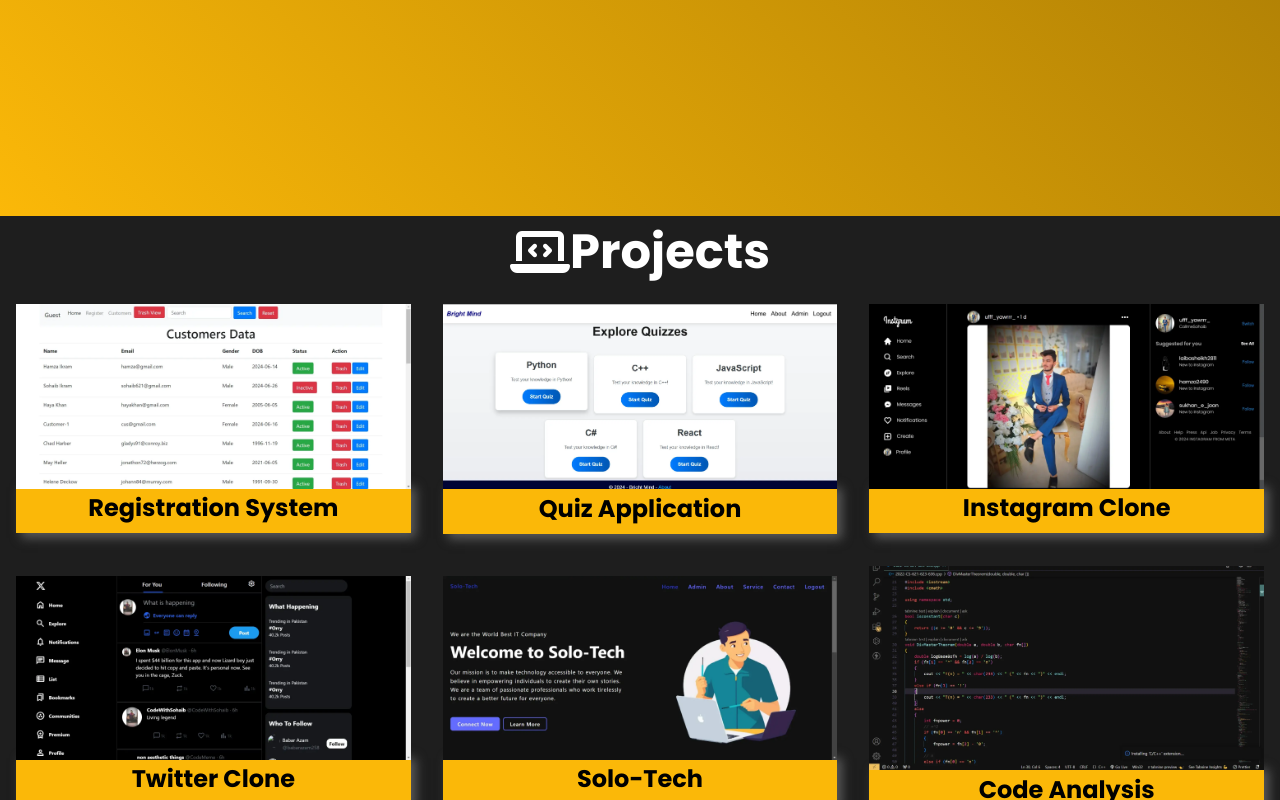
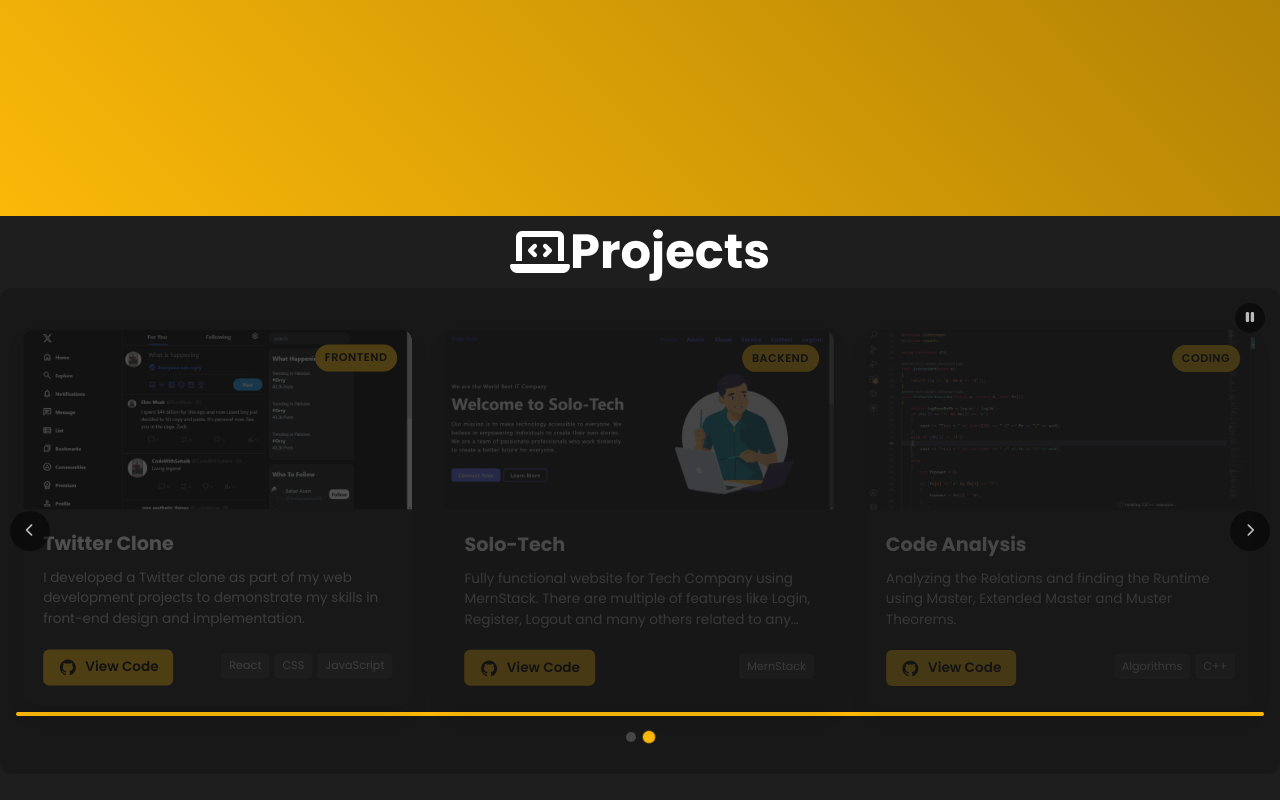
Before and after one commit to callmesohaib/react-portfolio, a React (Create React App) app: page / in a window 1280 px wide. Shown: the part 2000-2800 px from the top of the page. Built offline with nearby package versions, Linux system fonts and the light colour scheme; a web font is replaced by a local one.

Commit message:
update project section

```diff
--- a/src/Components/Project/projects.css
+++ b/src/Components/Project/projects.css
@@ -2,29 +2,19 @@
   margin-bottom: 2rem;
 }
 
-.projects {
-  display: grid;
-  grid-template-columns: repeat(3, 1fr);
-  padding: 1rem;
-  gap: 2rem;
+.slider-container {
+  position: relative;
   width: 100%;
   margin: 0 auto;
+  border-radius: 12px;
+  background-color: rgba(0, 0, 0, 0.2);
+  padding: 2rem 1rem;
+  overflow: hidden;
 }
 
-.git {
-  position: relative;
-  margin-top: 1.5rem;
-  transition: 0.5s ease-in-out;
-}
-.code {
-  font-size: 2rem;
-  color: var(--secondary-color);
-}
-
-.git:hover {
-  background-color: var(--secondary-color);
-  color: black;
-  border-radius: 50rem;
+.projects {
+  width: 100%;
+  margin: 0 auto;
 }
 
 .project {
@@ -34,63 +24,267 @@
   align-items: center;
   flex-direction: column;
   transition: 0.4s ease-in-out;
-}
-.project:hover {
-  transform: scale(1.05);
-}
-.image {
-  width: 100%;
-  height: auto;
-  object-fit: cover;
-  position: relative;
+  padding: 0 0.5rem;
 }
 
-.image img {
-  width: 100%;
-  display: block;
-  margin: auto;
+.project:hover {
+  transform: scale(1.02);
+  z-index: 10;
 }
 
-.project_Info {
+.project.empty {
+  opacity: 0;
+  pointer-events: none;
+}
+
+.project-card {
   width: 100%;
   height: 100%;
-  top: 0;
-  left: 0;
-  color: var(--secondary-color);
+  background-color: #1a1a1a;
+  border-radius: 12px;
+  overflow: hidden;
+  box-shadow: 0 10px 20px rgba(0, 0, 0, 0.3);
+  display: flex;
+  flex-direction: column;
+  transition: all 0.3s ease;
+}
+
+.project-card:hover {
+  box-shadow: 0 15px 30px rgba(0, 0, 0, 0.4);
+  transform: translateY(-5px);
+}
+
+.project-image {
+  position: relative;
+  width: 100%;
+  height: 180px;
+  overflow: hidden;
+}
+
+.project-image img {
+  width: 100%;
+  height: 100%;
+  object-fit: cover;
+  transition: transform 0.5s ease;
+}
+
+.project-card:hover .project-image img {
+  transform: scale(1.1);
+}
+
+.project-category {
   position: absolute;
-  background: rgba(0, 0, 0, 0.9);
+  top: 15px;
+  right: 15px;
+  background-color: var(--secondary-color);
+  color: #000;
+  font-size: 0.7rem;
+  font-weight: 600;
+  padding: 5px 10px;
+  border-radius: 20px;
+  text-transform: uppercase;
+  letter-spacing: 0.5px;
+}
+
+.project-content {
+  padding: 20px;
+  display: flex;
+  flex-direction: column;
+  flex: 1;
+}
+
+.project-title {
+  font-size: 1.2rem;
+  font-weight: 700;
+  margin-bottom: 10px;
+  color: white;
+}
+
+.project-description {
+  font-size: 0.85rem;
+  color: #b3b3b3;
+  line-height: 1.5;
+  margin-bottom: 20px;
+  flex: 1;
+  overflow: hidden;
+  display: -webkit-box;
+  -webkit-box-orient: vertical;
+  -webkit-line-clamp: 3;
+  text-overflow: ellipsis;
+  max-height: 4.5em;
+}
+
+.project-footer {
+  display: flex;
+  justify-content: space-between;
+  align-items: center;
+  margin-top: auto;
+}
+
+.github-link {
+  display: flex;
+  align-items: center;
+  background-color: var(--secondary-color);
+  color: #000;
+  padding: 8px 15px;
+  border-radius: 6px;
+  font-size: 0.85rem;
+  font-weight: 600;
+  text-decoration: none;
+  transition: all 0.3s ease;
+}
+
+.github-link:hover {
+  background-color: #fff;
+  transform: translateY(-2px);
+}
+
+.github-link i {
+  font-size: 1.2rem;
+  margin-right: 8px;
+}
+
+.project-tech {
+  display: flex;
+  gap: 5px;
+  flex-wrap: wrap;
+  justify-content: flex-end;
+  max-width: 60%;
+}
+
+.tech-tag {
+  font-size: 0.7rem;
+  background-color: rgba(255, 255, 255, 0.1);
+  color: #b3b3b3;
+  padding: 4px 8px;
+  border-radius: 4px;
+  margin-bottom: 4px;
+}
+
+.nav-arrow {
+  position: absolute;
+  top: 50%;
+  transform: translateY(-50%);
+  z-index: 10;
+  background-color: rgba(0, 0, 0, 0.7);
+  color: white;
+  border: none;
+  border-radius: 50%;
+  width: 40px;
+  height: 40px;
   display: flex;
   justify-content: center;
   align-items: center;
-  flex-direction: column;
-  opacity: 0;
-  transition: 0.6s ease-in-out;
-  padding: 1rem;
-  text-align: center;
-}
-.project_Info p {
-  margin-top: 2rem;
-  font-size: 0.8rem;
-  color: var(--secondary-color);
-  text-align: left;
-  height: 60%;
-}
-.project_title {
-  background-color: var(--secondary-color);
-  width: 100%;
-  color: black;
-  margin-top: -0.4rem;
-  text-align: center;
-  padding: 0.5rem;
-  box-shadow: 5px 5px 10px rgb(90, 90, 90);
+  cursor: pointer;
+  opacity: 0.7;
+  transition: all 0.3s ease;
 }
 
-.project_Info:hover {
+.nav-arrow:hover {
   opacity: 1;
+  background-color: var(--secondary-color);
+  color: #000;
+}
+
+.nav-arrow-left {
+  left: 10px;
+}
+
+.nav-arrow-right {
+  right: 10px;
+}
+
+.play-pause-btn {
+  position: absolute;
+  top: 15px;
+  right: 15px;
+  z-index: 10;
+  background-color: rgba(0, 0, 0, 0.7);
+  color: white;
+  border: none;
+  border-radius: 50%;
+  width: 30px;
+  height: 30px;
+  display: flex;
+  justify-content: center;
+  align-items: center;
+  cursor: pointer;
+  opacity: 0.7;
+  transition: all 0.3s ease;
+}
+
+.play-pause-btn:hover {
+  opacity: 1;
+  background-color: var(--secondary-color);
+  color: #000;
+}
+
+.progress-container {
+  width: 100%;
+  height: 4px;
+  background-color: rgba(255, 255, 255, 0.1);
+  border-radius: 2px;
+  overflow: hidden;
+  margin: 1rem auto;
+}
+
+.progress-bar {
+  height: 100%;
+  background-color: var(--secondary-color);
+}
+
+.dots-container {
+  display: flex;
+  justify-content: center;
+  gap: 8px;
+  margin-top: 1rem;
+}
+
+.dot {
+  width: 10px;
+  height: 10px;
+  border-radius: 50%;
+  background-color: rgba(255, 255, 255, 0.2);
+  border: none;
+  cursor: pointer;
+  transition: all 0.3s ease;
+}
+
+.dot.active {
+  background-color: var(--secondary-color);
+  transform: scale(1.25);
+}
+
+.dot:hover:not(.active) {
+  background-color: rgba(255, 255, 255, 0.4);
 }
 
 @media (max-width: 768px) {
-  .projects {
-    grid-template-columns: repeat(1, 1fr);
+  .project-image {
+    height: 160px;
+  }
+
+  .project-title {
+    font-size: 1rem;
+  }
+
+  .project-description {
+    font-size: 0.8rem;
+    -webkit-line-clamp: 2;
+    max-height: 3em;
+  }
+
+  .github-link {
+    padding: 6px 12px;
+    font-size: 0.8rem;
+  }
+
+  .nav-arrow {
+    width: 35px;
+    height: 35px;
+  }
+
+  .project-tech {
+    max-width: 50%;
   }
 }
--- a/src/Components/Project/projects.js
+++ b/src/Components/Project/projects.js
@@ -1,14 +1,122 @@
-import React, { useState, useEffect } from "react";
-import "./projects.css";
-import projectData from "../../Json/project.json";
-import { motion } from "framer-motion";
+"use client"
+
+import { useState, useEffect, useCallback } from "react"
+import { motion, AnimatePresence } from "framer-motion"
+import "./projects.css"
+import projectData from "../../Json/project.json"
 
 const Project = () => {
-  const [menuItems, setMenuItem] = useState([]);
+  const [projects, setProjects] = useState([])
+  const [currentIndex, setCurrentIndex] = useState(0)
+  const [direction, setDirection] = useState(0)
+  const [isMobile, setIsMobile] = useState(false)
+  const [isPlaying, setIsPlaying] = useState(true)
+  const [isHovering, setIsHovering] = useState(false)
+
+  // Determine how many slides to show based on screen size
+  const slidesToShow = isMobile ? 1 : 3
 
   useEffect(() => {
-    setMenuItem(projectData);
-  }, []);
+    // Set projects from data
+    setProjects(projectData)
+
+    // Check if mobile on initial load
+    const checkMobile = () => {
+      setIsMobile(window.innerWidth <= 768)
+    }
+
+    checkMobile()
+
+    // Add resize listener
+    window.addEventListener("resize", checkMobile)
+
+    return () => {
+      window.removeEventListener("resize", checkMobile)
+    }
+  }, [])
+
+  // Calculate total number of pages
+  const totalPages = Math.ceil(projects.length / slidesToShow)
+
+  // Calculate current page
+  const currentPage = Math.floor(currentIndex / slidesToShow)
+
+  // Calculate max index (last valid starting index)
+  const maxIndex = Math.max(0, Math.floor(projects.length / slidesToShow) * slidesToShow)
+
+  // Modified to advance by slidesToShow
+  const nextSlide = useCallback(() => {
+    setDirection(1)
+    setCurrentIndex((prevIndex) => {
+      const nextIndex = prevIndex + slidesToShow
+      return nextIndex >= projects.length ? 0 : nextIndex
+    })
+  }, [projects.length, slidesToShow])
+
+  // Modified to go back by slidesToShow
+  const prevSlide = useCallback(() => {
+    setDirection(-1)
+    setCurrentIndex((prevIndex) => {
+      const prevPage = Math.floor(prevIndex / slidesToShow) - 1
+      return prevPage < 0 ? maxIndex : prevPage * slidesToShow
+    })
+  }, [maxIndex, slidesToShow])
+
+  // Modified to go to specific page
+  const goToSlide = useCallback(
+    (pageIndex) => {
+      const targetIndex = pageIndex * slidesToShow
+      setDirection(targetIndex > currentIndex ? 1 : -1)
+      setCurrentIndex(targetIndex)
+    },
+    [currentIndex, slidesToShow],
+  )
+
+  // Auto-slide functionality
+  useEffect(() => {
+    let interval
+
+    if (isPlaying && !isHovering) {
+      interval = setInterval(() => {
+        nextSlide()
+      }, 5000) // Change slide every 5 seconds
+    }
+
+    return () => {
+      if (interval) clearInterval(interval)
+    }
+  }, [isPlaying, isHovering, nextSlide])
+
+  // Get visible projects based on current index and slides to show
+  const visibleProjects = projects.slice(currentIndex, Math.min(currentIndex + slidesToShow, projects.length))
+
+  // If we're on the last page and don't have enough projects to fill the page,
+  // we need to pad with empty slots
+  const emptySlots = currentIndex + slidesToShow > projects.length ? currentIndex + slidesToShow - projects.length : 0
+
+  // Animation variants
+  const sliderVariants = {
+    initial: (direction) => ({
+      x: direction > 0 ? 1000 : -1000,
+      opacity: 0,
+    }),
+    animate: {
+      x: 0,
+      opacity: 1,
+      transition: {
+        x: { type: "spring", stiffness: 300, damping: 30 },
+        opacity: { duration: 0.4 },
+      },
+    },
+    exit: (direction) => ({
+      x: direction > 0 ? -1000 : 1000,
+      opacity: 0,
+      transition: {
+        x: { type: "spring", stiffness: 300, damping: 30 },
+        opacity: { duration: 0.4 },
+      },
+    }),
+  }
 
   return (
     <section className="pro" id="pro" style={{ color: "white" }}>
@@ -16,45 +124,119 @@ const Project = () => {
         <i className="fa-solid fa-laptop-code laptop"></i>
         Projects
       </h2>
-      <div className="projects">
-        {menuItems.map((project, index) => (
+
+      <div
+        className="slider-container"
+        onMouseEnter={() => setIsHovering(true)}
+        onMouseLeave={() => setIsHovering(false)}
+      >
+        {/* Navigation Arrows */}
+        <button onClick={prevSlide} className="nav-arrow nav-arrow-left" aria-label="Previous slide">
+          <i className="fa-solid fa-chevron-left"></i>
+        </button>
+
+        <button onClick={nextSlide} className="nav-arrow nav-arrow-right" aria-label="Next slide">
+          <i className="fa-solid fa-chevron-right"></i>
+        </button>
+
+        {/* Play/Pause Button */}
+        <button
+          onClick={() => setIsPlaying(!isPlaying)}
+          className="play-pause-btn"
+          aria-label={isPlaying ? "Pause slideshow" : "Play slideshow"}
+        >
+          {isPlaying ? <i className="fa-solid fa-pause"></i> : <i className="fa-solid fa-play"></i>}
+        </button>
+
+        {/* Slider */}
+        <AnimatePresence initial={false} custom={direction} mode="wait">
+          <motion.div
+            key={currentPage} // Use page index as key instead of currentIndex
+            custom={direction}
+            variants={sliderVariants}
+            initial="initial"
+            animate="animate"
+            exit="exit"
+            className="projects"
+            style={{
+              display: "grid",
+              gridTemplateColumns: `repeat(${slidesToShow}, 1fr)`,
+              width: "100%",
+              gap: "1rem",
+            }}
+          >
+            {visibleProjects.map((project, index) => (
               <motion.div
                 className="project"
                 key={index}
                 initial={{ opacity: 0.2, y: 10 }}
-            whileInView={{ opacity: 1, y: 0 }}
+                animate={{ opacity: 1, y: 0 }}
                 transition={{
                   duration: 0.5,
                   ease: [0.42, 0, 0.58, 1],
-              delay: index * 0.3,
+                  delay: index * 0.2,
                 }}
                 viewport={{ once: false, amount: 0.7 }}
               >
-            <div className="image">
-              <img
-                src={require(`../../ProjectImages/${project.img}`)}
-                alt={project.title}
-              />
-              <div className="project_Info">
-                <p>{project.description}</p>
-                <a
-                  href={project.codeLink}
-                  className="code"
-                  target="_blank"
-                  rel="noopener noreferrer"
-                >
-                  <i className="bx bxl-github git"></i>
-                </a>
+                <div className="project-card">
+                  <div className="project-image">
+                    <img src={require(`../../ProjectImages/${project.img || "/placeholder.svg"}`)} alt={project.title} />
+                    <div className="project-category">
+                      <span>{project.category}</span>
                     </div>
                   </div>
-            <div className="project_title">
-              <h1>{project.title}</h1>
+                  <div className="project-content">
+                    <h3 className="project-title">{project.title}</h3>
+                    <p className="project-description">{project.description}</p>
+                    <div className="project-footer">
+                      <a href={project.codeLink} className="github-link" target="_blank" rel="noopener noreferrer">
+                        <i className="bx bxl-github"></i>
+                        <span>View Code</span>
+                      </a>
+                      <div className="project-tech">
+                        {project.technologies && project.technologies.map((tech, techIndex) => (
+                          <span key={techIndex} className="tech-tag">{tech}</span>
+                        ))}
+                      </div>
+                    </div>
+                  </div>
                 </div>
               </motion.div>
             ))}
+
+            {/* Add empty slots if needed on the last page */}
+            {Array.from({ length: emptySlots }).map((_, index) => (
+              <div key={`empty-${index}`} className="project empty"></div>
+            ))}
+          </motion.div>
+        </AnimatePresence>
+
+        {/* Progress Bar */}
+        <div className="progress-container">
+          <motion.div
+            className="progress-bar"
+            initial={{ width: 0 }}
+            animate={{
+              width: `${(currentPage / (totalPages - 1)) * 100}%`,
+            }}
+            transition={{ duration: 0.3 }}
+          />
+        </div>
+
+        {/* Dots Navigation - now based on pages, not individual slides */}
+        <div className="dots-container">
+          {Array.from({ length: totalPages }).map((_, index) => (
+            <button
+              key={index}
+              onClick={() => goToSlide(index)}
+              className={`dot ${index === currentPage ? "active" : ""}`}
+              aria-label={`Go to page ${index + 1}`}
+            />
+          ))}
+        </div>
       </div>
     </section>
-  );
-};
+  )
+}
 
-export default Project;
+export default Project
--- a/src/Json/project.json
+++ b/src/Json/project.json
@@ -4,41 +4,47 @@
         "title": "Registration System",
         "description": "A simple customer registration system using Laravel framework. It includes user Registration, Temporary Delete, Restore, Search and Delete functionality.",
         "codeLink": "https://github.com/callmesohaib/Laravel-Project",
-        "category": "Backend"
+        "category": "Backend",
+        "technologies": ["Laravel", "PHP", "MySQL"]
     },
     {
         "img": "brightMind.webp",
         "title": "Quiz Application",
         "description": "A Quiz Web Application using ASP.NET Framework. It includes Crud Operations for Teacher and Quiz taking for students.",
         "codeLink": "https://github.com/callmesohaib/Laravel-Project",
-        "category": "Backend"
+        "category": "Backend",
+        "technologies": ["ASP.NET", "C#", "SQL Server"]
     },
     {
         "img": "instaclone.webp",
         "title": "Instagram Clone",
         "description": "Instagram Clone using Laravel framework. It includes Login, Signup, Logout, Posting Images and Comments, Delete posts and Modification of the Profile functionality.",
         "codeLink": "https://github.com/callmesohaib/InstaPosts",
-        "category": "Backend"
+        "category": "Backend",
+        "technologies": ["Laravel", "PHP", "MySQL"]
     },
     {
         "img": "twitterClone.webp",
         "title": "Twitter Clone",
         "description": "I developed a Twitter clone as part of my web development projects to demonstrate my skills in front-end design and implementation.",
         "codeLink": "https://github.com/callmesohaib/TwitterClone",
-        "category": "Frontend"
+        "category": "Frontend",
+        "technologies": ["React", "CSS", "JavaScript"]
     },
     {
         "img": "solo-tech.webp",
         "title": "Solo-Tech ",
         "description": "Fully functional website for Tech Company using MernStack. There are multiple of features like Login, Register, Logout and many others related to any tech company.",
         "codeLink": "https://github.com/callmesohaib/Backend-Solo-Tech",
-        "category": "Backend"
+        "category": "Backend",
+        "technologies": ["MernStack"]
     },
     {
         "img": "DAA.webp",
         "title": "Code Analysis",
         "description": "Analyzing the Relations and finding the Runtime using Master, Extended Master and Muster Theorems.",
         "codeLink": "https://github.com/callmesohaib/Code-Analysis",
-        "category": "Coding"
+        "category": "Coding",
+        "technologies": ["Algorithms", "C++"]
     }
 ]
```
Lines whose indentation alone changed are shown as unchanged.
